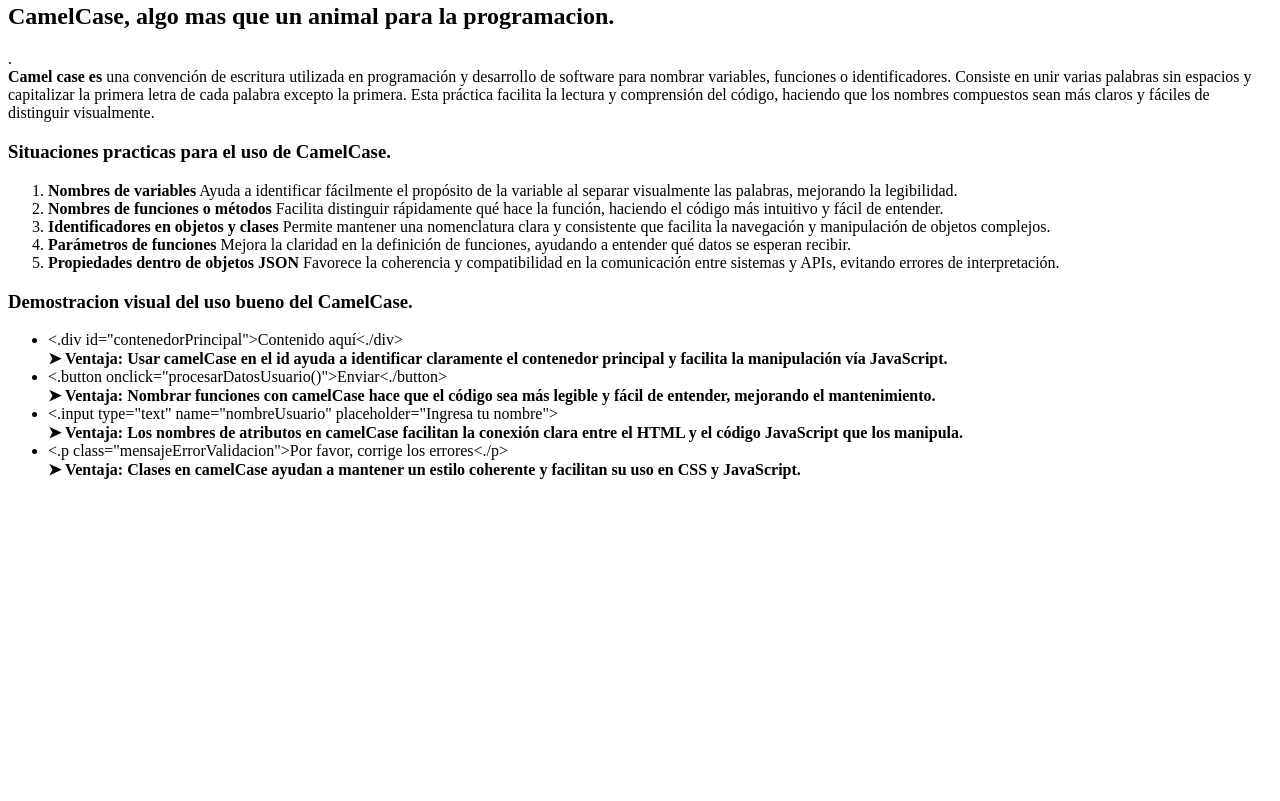
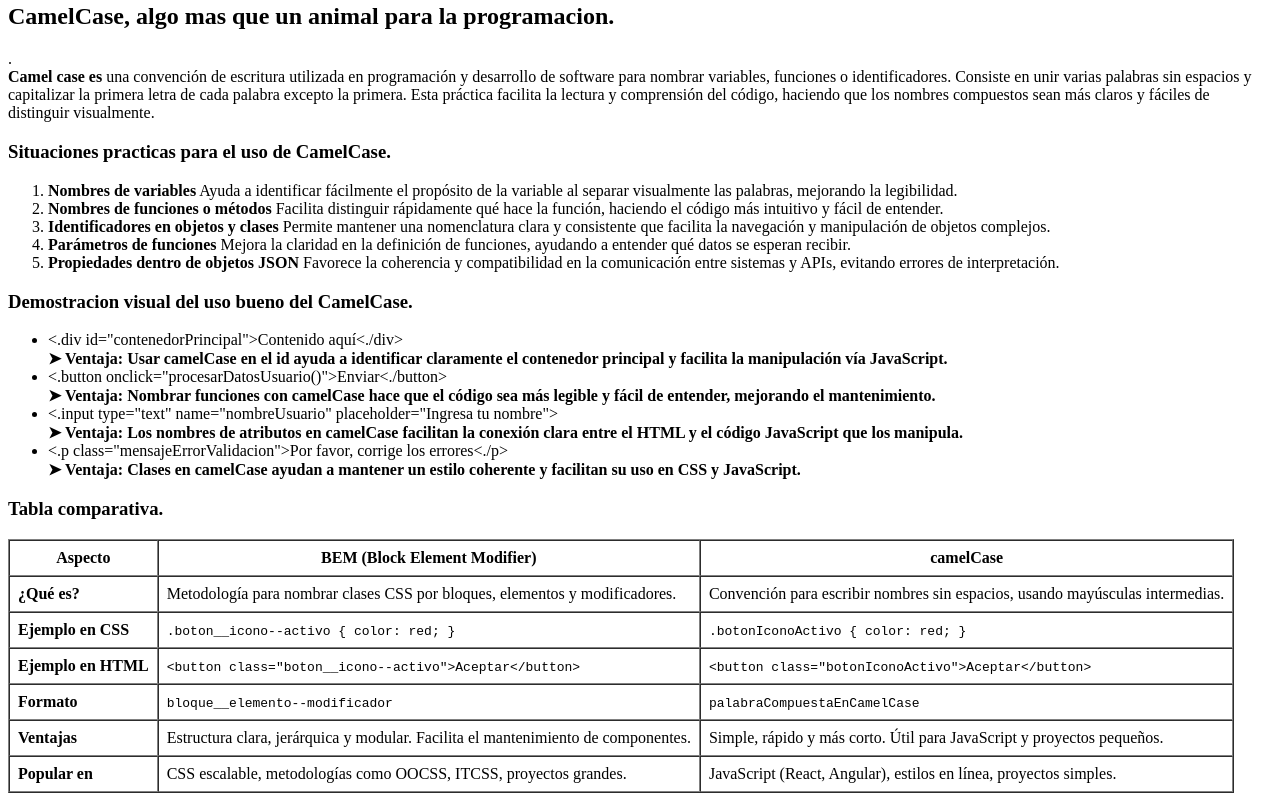
Before and after one commit to Aaron-dust/Trabajo-CaMel-CaSe-y-BEM, a plain HTML site: page index.html in a window 1280 px wide. Shown: the part 628-1429 px from the top of the page. Before the commit the page ends 1123 px from the top, so only its background shows below. Drawn offline with Linux system fonts and the light colour scheme.

Commit message:
commit 3

```diff
--- a/index.html
+++ b/index.html
@@ -65,6 +65,50 @@
                     <strong> ➤ Ventaja: Clases en camelCase ayudan a mantener un estilo coherente y facilitan su uso en CSS y JavaScript.</strong>
 
                 </ul>
+    <section class="cuadrocomparativo"> <h3>Tabla comparativa.</h3>
+        <table border="1" cellpadding="8" cellspacing="0">
+   <thead>
+    <tr>
+      <th>Aspecto</th>
+      <th>BEM (Block Element Modifier)</th>
+      <th>camelCase</th>
+    </tr>
+   </thead>
+   <tbody>
+    <tr>
+      <td><strong>¿Qué es?</strong></td>
+      <td>Metodología para nombrar clases CSS por bloques, elementos y modificadores.</td>
+      <td>Convención para escribir nombres sin espacios, usando mayúsculas intermedias.</td>
+    </tr>
+    <tr>
+      <td><strong>Ejemplo en CSS</strong></td>
+      <td><code>.boton__icono--activo &#123; color: red; &#125;</code></td>
+      <td><code>.botonIconoActivo &#123; color: red; &#125;</code></td>
+    </tr>
+    <tr>
+      <td><strong>Ejemplo en HTML</strong></td>
+      <td><code>&lt;button class="boton__icono--activo"&gt;Aceptar&lt;/button&gt;</code></td>
+      <td><code>&lt;button class="botonIconoActivo"&gt;Aceptar&lt;/button&gt;</code></td>
+    </tr>
+    <tr>
+      <td><strong>Formato</strong></td>
+      <td><code>bloque__elemento--modificador</code></td>
+      <td><code>palabraCompuestaEnCamelCase</code></td>
+    </tr>
+    <tr>
+      <td><strong>Ventajas</strong></td>
+      <td>Estructura clara, jerárquica y modular. Facilita el mantenimiento de componentes.</td>
+      <td>Simple, rápido y más corto. Útil para JavaScript y proyectos pequeños.</td>
+    </tr>
+    <tr>
+      <td><strong>Popular en</strong></td>
+      <td>CSS escalable, metodologías como OOCSS, ITCSS, proyectos grandes.</td>
+      <td>JavaScript (React, Angular), estilos en línea, proyectos simples.</td>
+    </tr>
+   </tbody>
+   </table>
+
+    </section>
 
 </section>
 
```
